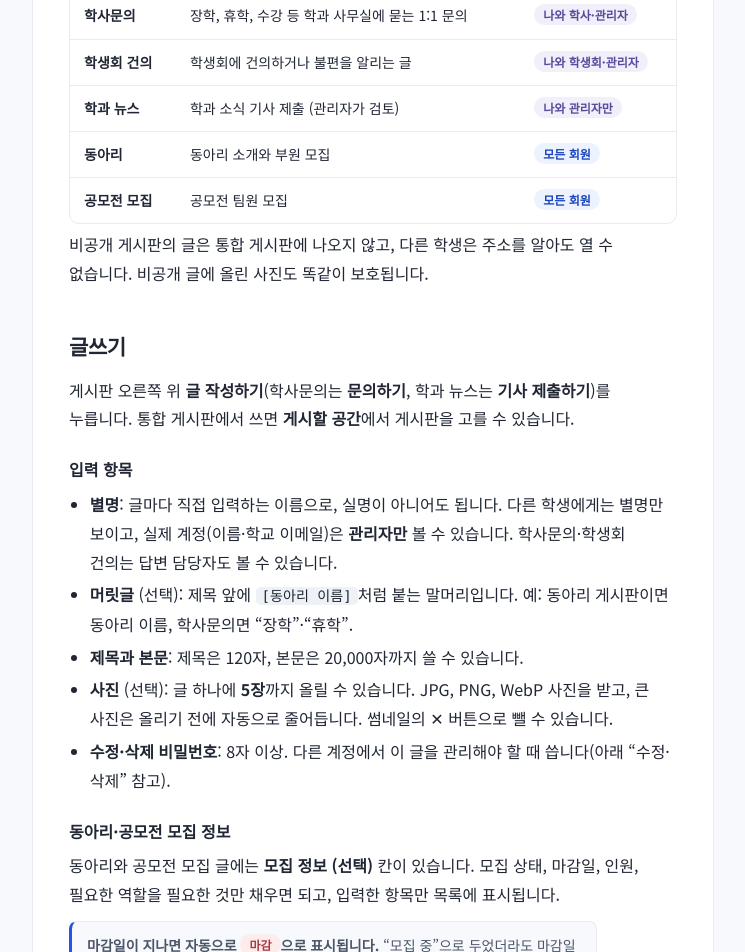
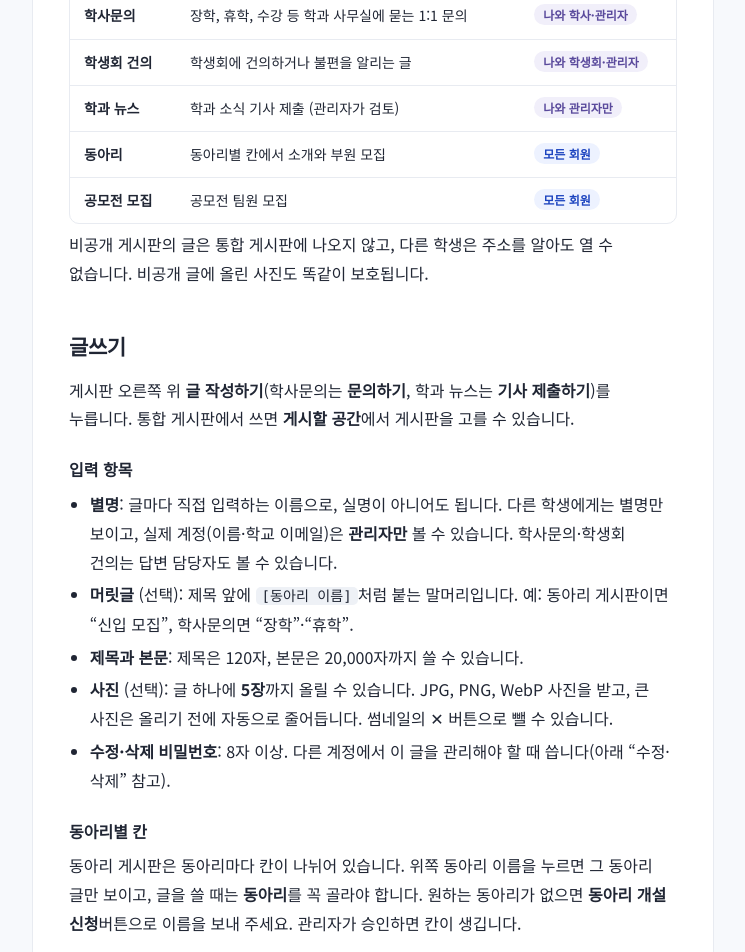
Before and after one commit to Hasasudal/me-comm-app, a Next.js app: page /help in a window 1280 px wide. Shown: the part 1120-2072 px from the top of the page, without its empty margins (518-1263 px from the left). Built offline with nearby package versions, Linux system fonts and the light colour scheme.

Commit message:
Document club tabs in the help page and handoff notes
Co-Authored-By: Claude Opus 5.5 <noreply@anthropic.com>

```diff
--- a/app/help/help-page.tsx
+++ b/app/help/help-page.tsx
@@ -181,7 +181,7 @@ export default function HelpPage() {
                   </tr>
                   <tr>
                     <td>동아리</td>
-                    <td>동아리 소개와 부원 모집</td>
+                    <td>동아리별 칸에서 소개와 부원 모집</td>
                     <td>
                       <span className="pill open">모든 회원</span>
                     </td>
@@ -218,7 +218,7 @@ export default function HelpPage() {
               </li>
               <li>
                 <strong>머릿글</strong> (선택): 제목 앞에 <code>[동아리 이름]</code>처럼 붙는 말머리입니다. 예: 동아리
-                게시판이면 동아리 이름, 학사문의면 “장학”·“휴학”.
+                게시판이면 “신입 모집”, 학사문의면 “장학”·“휴학”.
               </li>
               <li>
                 <strong>제목과 본문</strong>: 제목은 120자, 본문은 20,000자까지 쓸 수 있습니다.
@@ -232,6 +232,12 @@ export default function HelpPage() {
                 “수정·삭제” 참고).
               </li>
             </ul>
+            <h3>동아리별 칸</h3>
+            <p>
+              동아리 게시판은 동아리마다 칸이 나뉘어 있습니다. 위쪽 동아리 이름을 누르면 그 동아리 글만 보이고, 글을 쓸
+              때는 <strong>동아리</strong>를 꼭 골라야 합니다. 원하는 동아리가 없으면 <strong>동아리 개설 신청</strong>
+              버튼으로 이름을 보내 주세요. 관리자가 승인하면 칸이 생깁니다.
+            </p>
             <h3>동아리·공모전 모집 정보</h3>
             <p>
               동아리와 공모전 모집 글에는 <strong>모집 정보 (선택)</strong> 칸이 있습니다. 모집 상태, 마감일, 인원,
```
Also changed, not shown: 1 other file (tests, documents, lock files or other folders).
